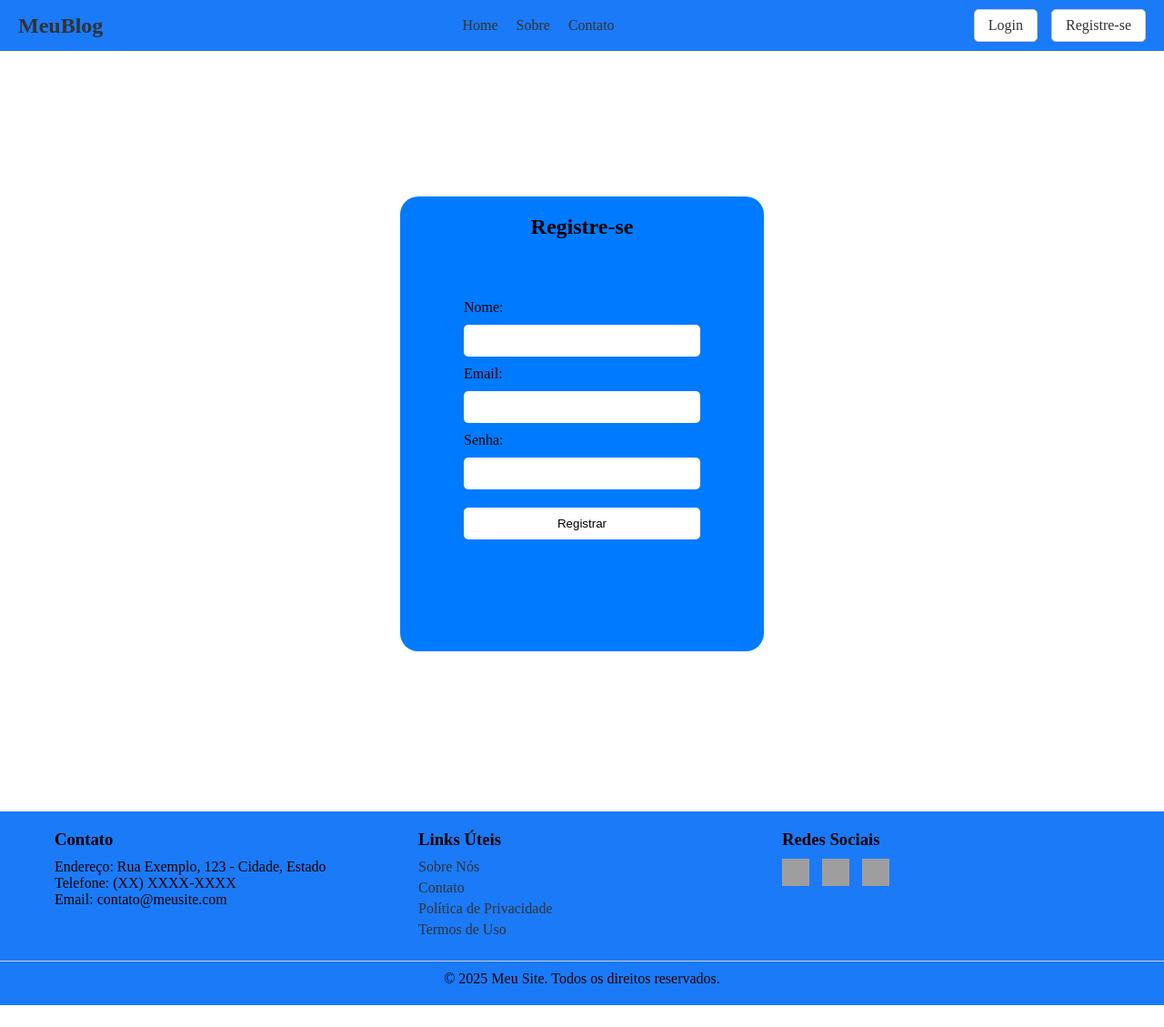
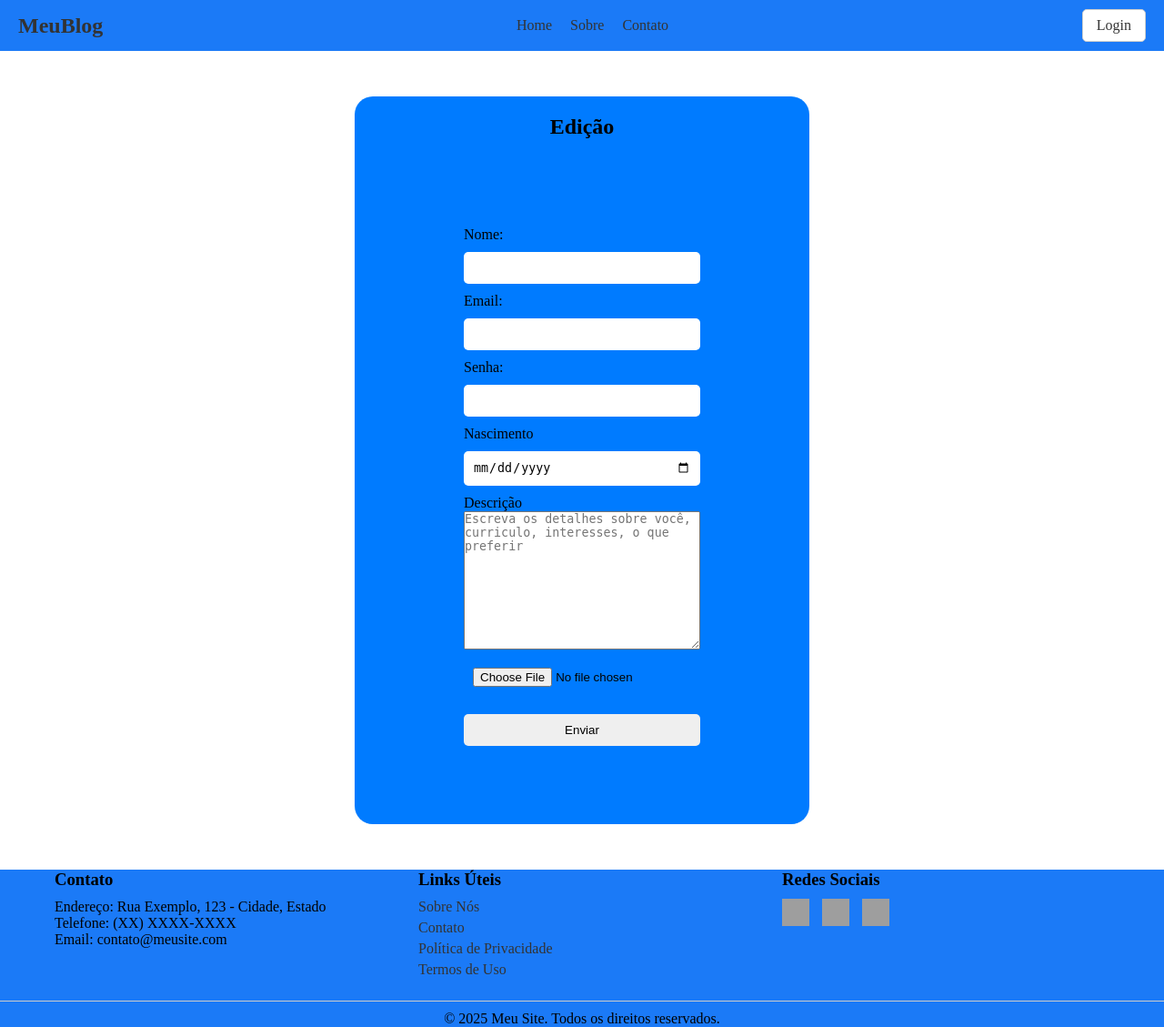
Before and after one commit to Gh-Tas/Blog, a PHP site: page / in a window 1280 px wide. Shown: the whole page at 91% size. Before the commit the page ends 1105 px from the top, so only its background shows below. Run offline with PHP 8.4, Linux system fonts and the light colour scheme; grey boxes are pictures that could not be loaded.

Commit message:
renamed:    estiloregistro.css -> estiloedit.css 	renamed:    estilologin.css -> estiloperfil.css 	modified:   header.php 	modified:   index.php 	deleted:    login.php 	new file:   perfil.php 	new file:   uploads/image (17).png 	new file:   uploads/images (1).jpeg 	new file:   uploads/images (2).jpeg

```diff
--- a/estilologin.css
+++ b/estiloedit.css
@@ -2,14 +2,16 @@ nav {
     display: flex;
     justify-content: space-between;
     align-items: center;
-    background-color: #1b7af7; /* Cor de fundo do nav */
+    background-color: #1b7af7;
+    /* Cor de fundo do nav */
     padding: 10px 20px;
 }
 
 nav h1 {
     margin: 0;
     font-size: 24px;
-    color: #333; /* Cor do título */
+    color: #333;
+    /* Cor do título */
 }
 
 .nav-links {
@@ -29,13 +31,15 @@ nav h1 {
 
 .nav-links a {
     text-decoration: none;
-    color: #333; /* Cor dos links */
+    color: #333;
+    /* Cor dos links */
     font-weight: 500;
     transition: color 0.3s ease;
 }
 
 .nav-links a:hover {
-    color: #ffffff; /* Cor dos links ao passar o mouse */
+    color: #ffffff;
+    /* Cor dos links ao passar o mouse */
 }
 
 .login-registro {
@@ -45,7 +49,8 @@ nav h1 {
 .login-registro a {
     text-decoration: none;
     background-color: #ffffff;
-    color: #333; /* Cor dos links de login/registro */
+    color: #333;
+    /* Cor dos links de login/registro */
     margin-left: 15px;
     padding: 8px 15px;
     border: 1px solid #ccc;
@@ -58,7 +63,8 @@ nav h1 {
 }
 
 .login-registro a:hover {
-    color: #1b7af7; /* Cor do texto ao passar o mouse */
+    color: #1b7af7;
+    /* Cor do texto ao passar o mouse */
     border-color: #007bff;
 }
 
@@ -93,57 +99,48 @@ nav h1 {
     }
 }
 
-.conteudo {
-    position: relative;
+.conteudo{
+    display: flex;
+    flex-direction: column;
     margin: auto;
-    width: 400px;
-    height: 300px;
+    min-width: 500px;
+    max-width: 500px;
+    min-height: 800px;
+    max-height: 800px;
+    margin-top: 50px;
+    margin-bottom: 50px;
     background-color: #007bff;
-    margin-top: 110px;
-    margin-bottom: 80px;
     border-radius: 20px;
 }
 
-.conteudo>h2{
-    position: absolute;
-    top: 10px;
-    left: 50%;
-    transform: translateX(-50%);
-    color: black;
+.conteudo h2 {
+    margin: 0;
+    padding: 20px;
+    text-align: center;
+    color: #000000;
 }
 
-form{
+form {
     display: flex;
     position: relative;
-    right: 0vh;
-    top: 5vh;
     flex-direction: column;
     margin: auto;
     width: 300px;
     padding: 20px;
 }
-input{
+
+input {
     margin: 10px 0;
     padding: 10px;
     border-radius: 5px;
     border: none;
 }
 
-button{
-    margin: 10px 0;
-    padding: 10px;
-    border-radius: 5px;
-    border: none;
-    background-color: #ffffff;
-    color: black;
-    cursor: pointer;
-}
-
 footer {
     position: relative;
-    top: 22vh;
+    bottom: 0;
+    width: 100%;
     background-color: #1b7af7;
-    padding: 20px 0;
 }
 
 .container {
@@ -153,7 +150,9 @@ footer {
     margin: 0 auto;
 }
 
-.footer-info, .footer-links, .footer-social {
+.footer-info,
+.footer-links,
+.footer-social {
     flex: 1;
     padding: 0 20px;
 }
@@ -193,7 +192,7 @@ footer a:hover {
     border-top: 1px solid #cccccc;
 }
 
-*{
+* {
     margin: 0;
     padding: 0;
     box-sizing: border-box;
--- a/header.php
+++ b/header.php
@@ -1,13 +1,12 @@
 <nav>
     <h1>MeuBlog</h1>
     <ul class="nav-links">
-        <li><a href="#">Home</a></li>
+        <li><a href="perfil.php">Home</a></li>
         <li><a href="#">Sobre</a></li>
         <li><a href="#">Contato</a></li>
     </ul>
 
     <div class="login-registro">
-        <a href="login.php">Login</a>
-        <a href="index.php">Registre-se</a>
+        <a href="index.php">Login</a>
     </div>
 </nav>
--- a/index.php
+++ b/index.php
@@ -4,28 +4,34 @@
 <head>
     <meta charset="UTF-8">
     <meta name="viewport" content="width=device-width, initial-scale=1.0">
-    <title>MeuBlog</title>
-    <link rel="stylesheet" href="estiloregistro.css">
+    <link rel="stylesheet" href="estiloedit.css">
+    <title>Edição</title>
 </head>
 
 <body>
-    <?php include 'header.php';?>
+    <?php include 'header.php'; ?>
+
     <main>
-        <div class="container">
-            <h2>Registre-se</h2>
-            <form action="login.php" method="post">
-                <label for="nomeregistro">Nome:</label>
-                <input type="text" name="nomeregistro" id="nome" required>
-                <label for="emailregistro">Email:</label>
-                <input type="email" name="emailregistro" id="email" required>
-                <label for="senharegistro">Senha:</label>
-                <input type="password" name="senharegistro" id="senha" required>
-                <button type="submit">Registrar</button>
+        <div class="conteudo">
+            <h2>Edição</h2>
+            <form action="perfil.php" method="post" enctype="multipart/form-data">
+                <label for="nome">Nome:</label>
+                <input type="text" name="nome" id="nome" required>
+                <label for="usuario">Email:</label>
+                <input type="email" name="usuario" id="email" required>
+                <label for="senha">Senha:</label>
+                <input type="password" name="senha" id="senha" required>
+                <label for="nascimento">Nascimento</label>
+                <input type="date" name="nascimento" id="nascimento" required>
+                <label for="descrição">Descrição</label>
+                <textarea placeholder="Escreva os detalhes sobre você, curriculo, interesses, o que preferir" name="descricao" id="descricao" cols="30" rows="10" required></textarea>
+                <input type="file" name="imagem" id="imagem">
+                <input type="submit" value="Enviar">
             </form>
-
         </div>
     </main>
-    <?php include 'footer.php';?>
+
+    <?php include 'footer.php'; ?>
 </body>
 
 </html>
```
Also changed, not shown: estiloperfil.css (renamed from estiloregistro.css, +45 -42 lines), login.php (deleted, +0 -36 lines), perfil.php (added, +59 -0 lines), uploads/image (17).png (added), uploads/images (1).jpeg (added), uploads/images (2).jpeg (added).
